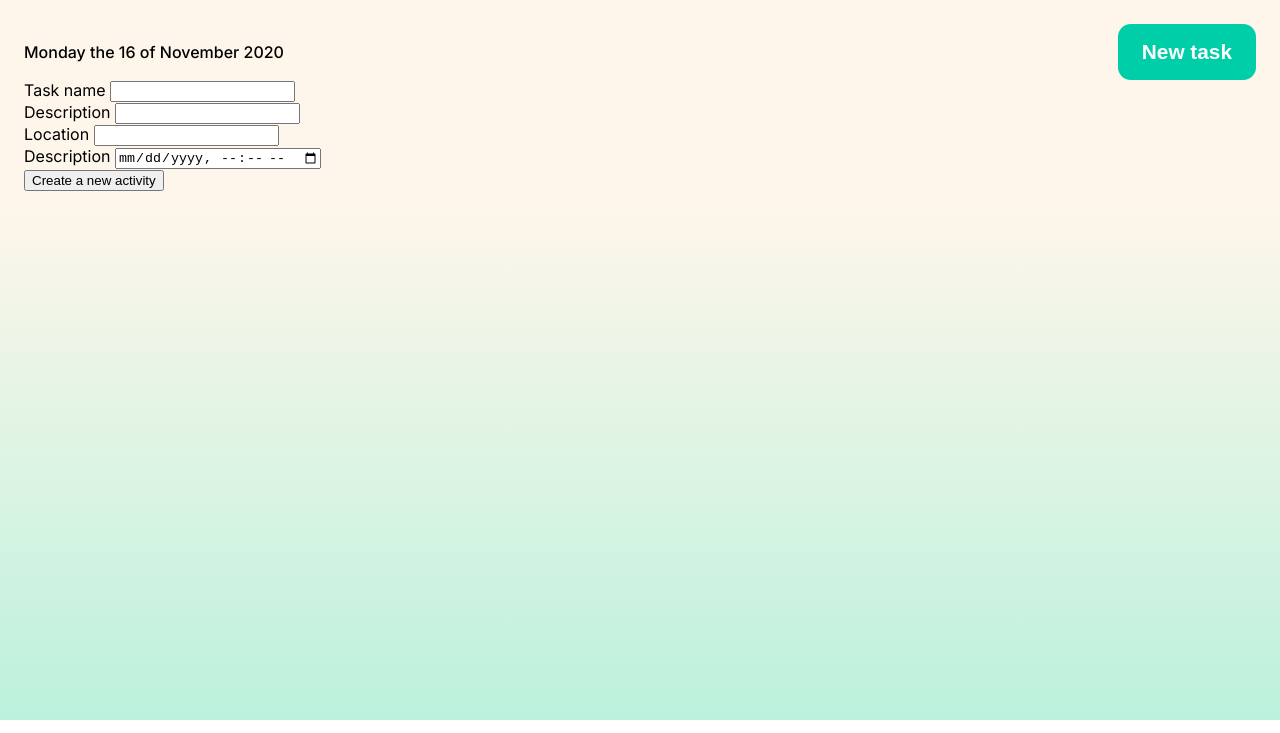
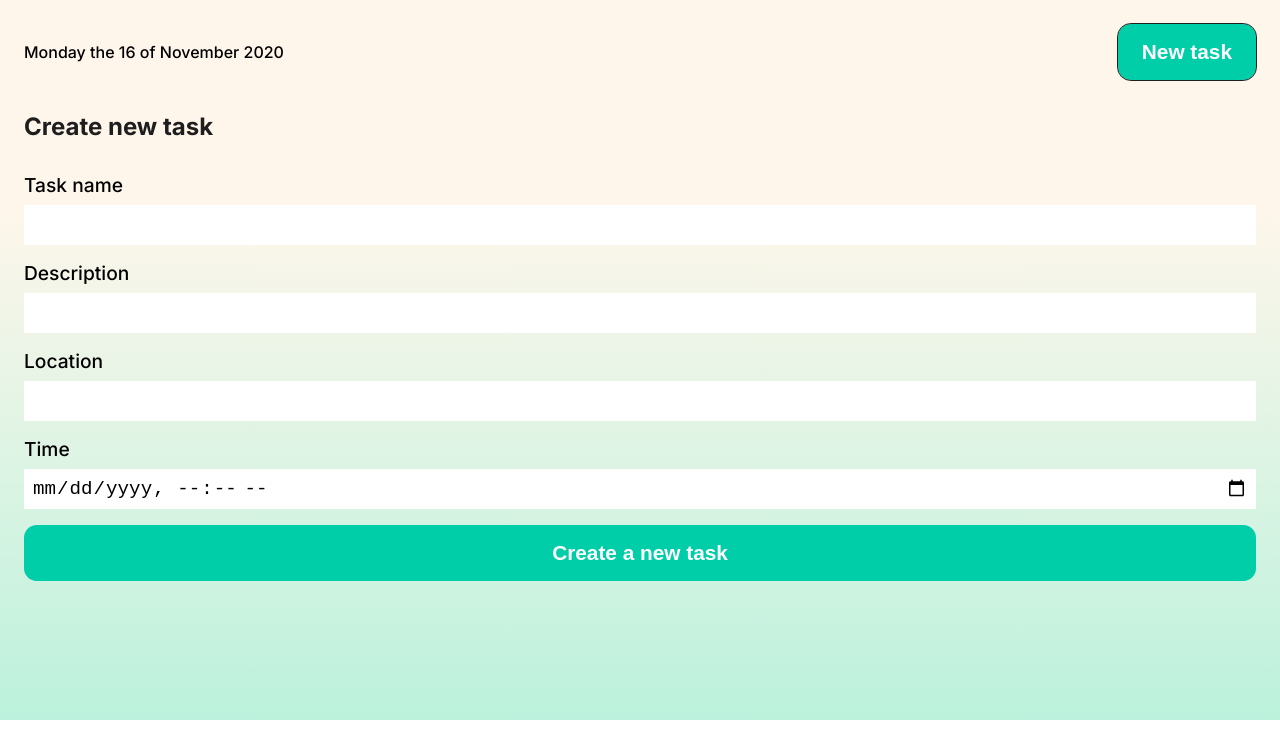
Before and after one commit to mariahelenanoren/schedule-creator, a plain HTML site: page index.html in a window 1280 px wide. Both pictures are taken after a click on the button "New task". Shown: the top 733 px of the page. Drawn offline with Linux system fonts and the light colour scheme.

Commit message:
added new task form styling

```diff
--- a/index.html
+++ b/index.html
@@ -18,33 +18,34 @@
     <main>
 
         <div class="top-inner flex row align-center justify-space-between">
-            <p>Time</p>
+            <p></p>
             <button class="new-task" id="new-task">New task</button>
         </div>
 
-        <form id="task-form" style="display: none;">
-            <div class="task">
+        <form class="task-form column" id="task-form">
+            <h2>Create new task</h2>
+            <div class="task flex column">
                 <label for="task">Task name</label>
                 <input type="text" name="task" id="task"/>
             </div>
 
-            <div class="description">
+            <div class="description flex column">
                 <label for="description">Description</label>
                 <input type="text" name="description" id="description">
             </div>
 
-            <div class="location">
+            <div class="location flex column">
                 <label for="location">Location</label>
                 <input type="text" name="location" id="location">
             </div>
 
-            <div class="time">
-                <label for="time">Description</label>
+            <div class="time flex column">
+                <label for="time">Time</label>
                 <input type="datetime-local" name="time" id="time"/>
             </div>
 
             <label for="submit"></label>
-            <button id="submit" type="submit">Create a new activity</button>
+            <button class="submit flex column center" id="submit" type="submit">Create a new task</button>
         </form>
         <div class="container grid" id="container"></div>
     </main>
--- a/script.js
+++ b/script.js
@@ -14,7 +14,7 @@ function setEventListeners() {
     const submitButton = document.querySelector("#submit");
     const taskInput = document.querySelector("#task")
 
-    newTaskButton.addEventListener("click", openAndCloseactivityForm);
+    newTaskButton.addEventListener("click", openAndCloseTaskForm);
     submitButton.addEventListener("click", function(event) {
         if (!taskInput.value) {
             showAlert();
@@ -47,12 +47,15 @@ function showAlert() {
     }
 }
 
-function openAndCloseactivityForm() {
-    const activityForm = document.querySelector("#task-form");
-    if (activityForm.style.display == "none") {
-        activityForm.style.display = "unset";
+function openAndCloseTaskForm() {
+    const taskForm = document.querySelector("#task-form");
+    const taskContainer = document.querySelector("#container")
+    if (taskForm.style.display == "none" || taskForm.style.display == "") {
+        taskForm.style.display = "flex";
+        taskContainer.style.display = "none";
     } else {
-        activityForm.style.display = "none"
+        taskForm.style.display = "none";
+        taskContainer.style.display = "grid";
     }
 
 }
--- a/style.css
+++ b/style.css
@@ -20,16 +20,17 @@ body {
     background: linear-gradient(to bottom, rgba(255,246,235,1) 0%, rgba(255,246,235,1) 25%, rgba(177,241,218,1) 100%);
 }
 
+body button:focus {
+    outline: 0.1rem solid #1e1e1e;
+}
+body input:focus {
+    outline: 0.1rem solid #1e1e1e;
+}
+
 main {
     height: calc(100% - 5rem);
     padding: 1.5rem 1.5rem 0 1.5rem;
     overflow-y: scroll;
-}
-
-.top-inner p {
-    padding: 0 1rem 0 0;
-    font-size: 1rem;
-    font-weight: 500;
 }
 
 .new-task {
@@ -42,6 +43,16 @@ main {
     white-space: nowrap;
     color: white;
     background-color: #00CEA9;
+}
+
+.top-inner {
+    z-index: 100;
+}
+
+.top-inner p {
+    padding: 0 1rem 0 0;
+    font-size: 1rem;
+    font-weight: 500;
 }
 
 h2 {
@@ -148,3 +159,38 @@ h1 {
     margin-left: 1.5rem;
     color: #1e1e1e;
 }
+
+/* ---- FORM ---- */
+
+.task-form {
+    display: none;
+}
+
+.task-form h2 {
+    margin: 2rem 0;
+}
+
+.task-form input {
+    margin: 0.5rem 0 1rem 0;
+    height: 2.5rem;
+    border: none;
+    font-size: 1.2rem;
+    padding: 0 0.5rem;
+}
+
+.task-form label {
+    font-size: 1.2rem;
+    font-weight: 500;
+}
+
+.submit {
+    height: fit-content;
+    padding: 1rem 1.5rem;
+    border: none;
+    border-radius: 0.8rem;
+    font-size: 1.3rem;
+    font-weight: 600;
+    white-space: nowrap;
+    color: white;
+    background-color: #00CEA9;
+}
```
